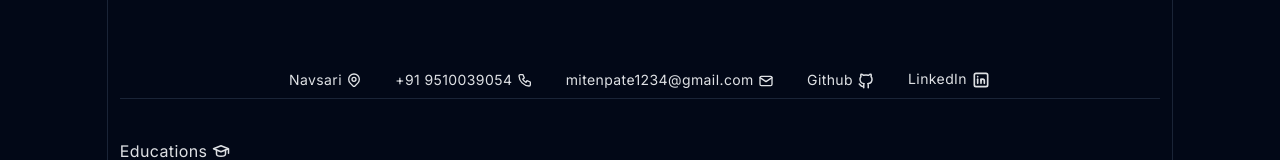
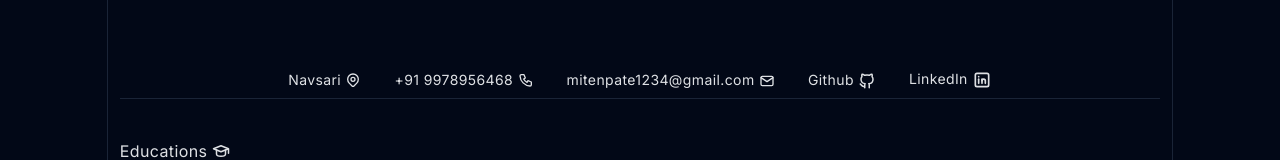
Before and after one commit to Miten-kumar/my-portfolio, a Next.js app: page /resume in a window 1280 px wide. Shown: the part 234-394 px from the top of the page. Built offline with nearby package versions, Linux system fonts and the light colour scheme.

Commit message:
feat : set mobile number

```diff
--- a/src/components/Shared/FooterCardDemo.tsx
+++ b/src/components/Shared/FooterCardDemo.tsx
@@ -37,7 +37,7 @@ export function FooterCardDemo() {
 
               <div className="flex  flex-col gap-2 justify-center lg:items-start items-center mt-8 lg:mt-0">
                 <h5 className="font-semibold lg:mb-5 mb-2 tracking-widest md:text-md text-sm">Contact Info</h5>
-                <Link className="font-light text-neutral-400 text-sm" href="tel:+91 9510039054" >+91 9510039054</Link>
+                <Link className="font-light text-neutral-400 text-sm" href="tel:+91 9978956468" >+91 9978956468</Link>
                 <Link className="font-light text-neutral-400 text-sm" href="mailto:mitenpate1234@gmail.com" >mitenpate1234@gmail.com</Link>
                 <div className="lg:flex hidden mt-5 gap-8 text-neutral-400">
 
--- a/src/components/Shared/ResumeDemo.tsx
+++ b/src/components/Shared/ResumeDemo.tsx
@@ -41,7 +41,7 @@ export function ResumeDemo() {
                 <div className="sm:flex block space-y-4 sm:space-y-0 space-x-0 sm:space-x-2 md:space-x-4 cursor-pointer text-xs md:text-sm md:mt-20 mt-10 md:mb-2 mb-5 justify-center items-center ">
                     <Link href="https://maps.app.goo.gl/hxd1M2zPHjEN8g2p9" target="_blank" className="block">Navsari <IconMapPin className="inline mb-0.5" size={16} /></Link >
                     <Separator orientation="vertical" className="hidden lg:flex" />
-                    <Link className="block" href="tel:+91 9510039054" >+91 9510039054 <IconPhone className="inline mb-0.5" size={16} /></Link>
+                    <Link className="block" href="tel:+91 9978956468" >+91 9978956468 <IconPhone className="inline mb-0.5" size={16} /></Link>
                     <Separator orientation="vertical" className="hidden lg:flex" />
                     <Link className="block" href="mailto:mitenpate1234@gmail.com" >mitenpate1234@gmail.com <IconMail className="inline" size={16} /></Link>
                     <Separator orientation="vertical" className="hidden lg:flex" />
```
